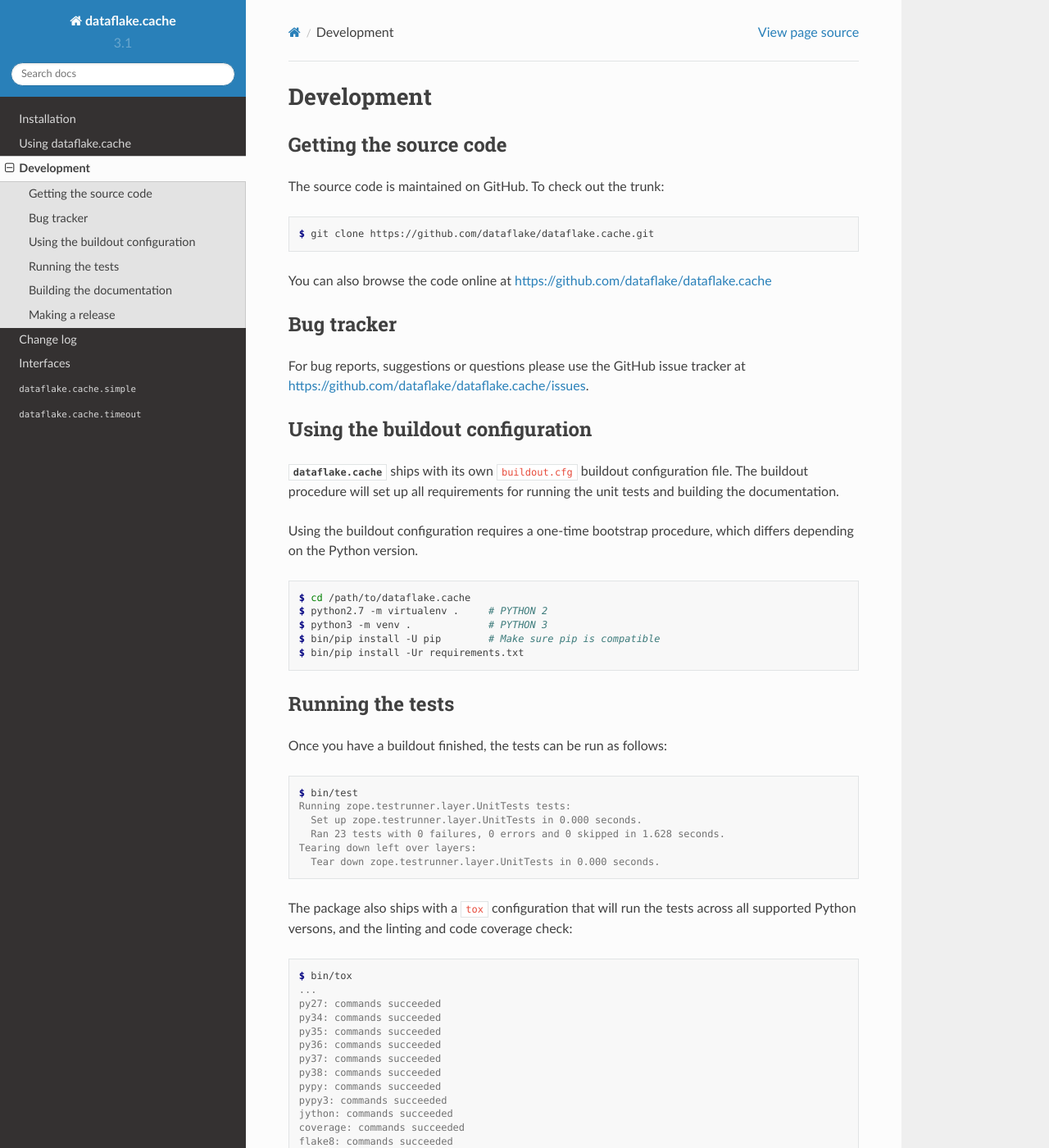
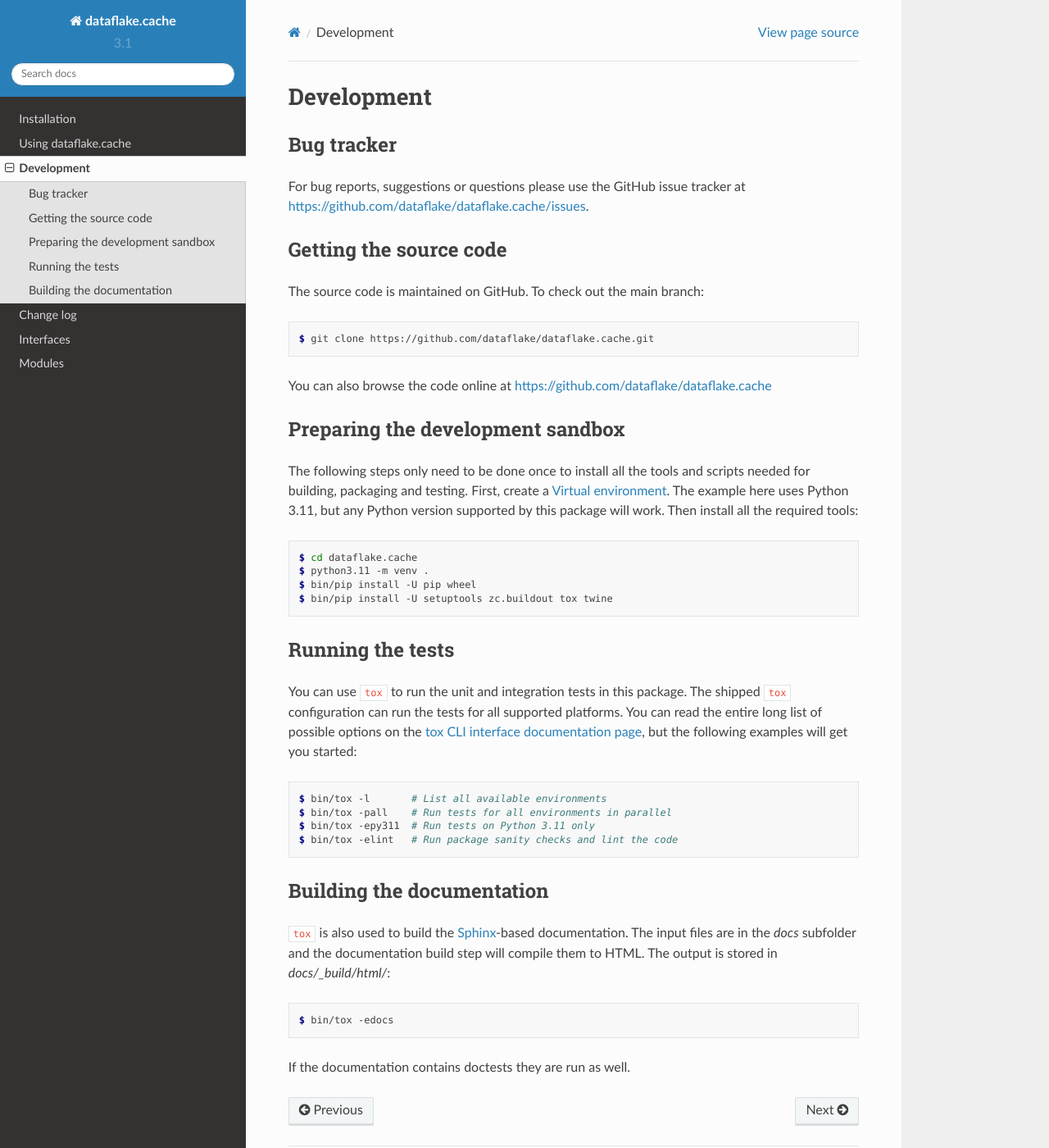
Before and after one commit to dataflake/dataflake.cache, a Sphinx documentation site: the page built from docs/development.rst, in a window 1280 px wide and 1400 px high. Shown: the whole window at 82% size. Built offline with Sphinx 7.4.7 and the Read the Docs theme 2.0.0, drawn with Linux system fonts in a browser that asks for light colours; the version number is read from the project's files by our own code; some of the changed text lies outside the part shown.

Commit message:
- revamping package documentation

```diff
--- a/docs/development.rst
+++ b/docs/development.rst
@@ -1,11 +1,16 @@
-=============
- Development
-=============
+Development
+===========
+
+Bug tracker
+-----------
+For bug reports, suggestions or questions please use the
+GitHub issue tracker at
+https://github.com/dataflake/dataflake.cache/issues.
 
 
 Getting the source code
-=======================
-The source code is maintained on GitHub. To check out the trunk:
+-----------------------
+The source code is maintained on GitHub. To check out the main branch:
 
 .. code-block:: console
 
@@ -15,112 +20,47 @@
 https://github.com/dataflake/dataflake.cache
 
 
-Bug tracker
-===========
-For bug reports, suggestions or questions please use the
-GitHub issue tracker at
-https://github.com/dataflake/dataflake.cache/issues.
-
-
-Using the buildout configuration
-================================
-:mod:`dataflake.cache` ships with its own :file:`buildout.cfg` buildout
-configuration file. The buildout procedure will set up all requirements
-for running the unit tests and building the documentation.
-
-Using the buildout configuration requires a one-time bootstrap procedure, which
-differs depending on the Python version.
+Preparing the development sandbox
+---------------------------------
+The following steps only need to be done once to install all the tools and
+scripts needed for building, packaging and testing. First, create a
+:term:`Virtual environment`. The example here uses Python 3.11, but any Python
+version supported by this package will work. Then install all the required
+tools:
 
 .. code-block:: console
 
-    $ cd /path/to/dataflake.cache
-    $ python2.7 -m virtualenv .     # PYTHON 2
-    $ python3 -m venv .             # PYTHON 3
-    $ bin/pip install -U pip        # Make sure pip is compatible
-    $ bin/pip install -Ur requirements.txt
+    $ cd dataflake.cache
+    $ python3.11 -m venv .
+    $ bin/pip install -U pip wheel
+    $ bin/pip install -U setuptools zc.buildout tox twine
 
 
 Running the tests
-=================
-Once you have a buildout finished, the tests can be run as follows:
+-----------------
+You can use ``tox`` to run the unit and integration tests in this package. The
+shipped ``tox`` configuration can run the tests for all supported platforms.
+You can read the entire long list of possible options on the
+`tox CLI interface documentation page
+<https://tox.wiki/en/latest/cli_interface.html>`_, but the following examples
+will get you started:
 
 .. code-block:: console
 
-    $ bin/test
-    Running zope.testrunner.layer.UnitTests tests:
-      Set up zope.testrunner.layer.UnitTests in 0.000 seconds.
-      Ran 23 tests with 0 failures, 0 errors and 0 skipped in 1.628 seconds.
-    Tearing down left over layers:
-      Tear down zope.testrunner.layer.UnitTests in 0.000 seconds.
+    $ bin/tox -l       # List all available environments
+    $ bin/tox -pall    # Run tests for all environments in parallel
+    $ bin/tox -epy311  # Run tests on Python 3.11 only
+    $ bin/tox -elint   # Run package sanity checks and lint the code
 
 
-The package also ships with a ``tox`` configuration that will run the tests
-across all supported Python versons, and the linting and code coverage check:
+Building the documentation
+--------------------------
+``tox`` is also used to build the :term:`Sphinx`-based documentation. The
+input files are in the `docs` subfolder and the documentation build step will
+compile them to HTML. The output is stored in `docs/_build/html/`:
 
 .. code-block:: console
 
-    $ bin/tox
-    ...
-    py27: commands succeeded
-    py34: commands succeeded
-    py35: commands succeeded
-    py36: commands succeeded
-    py37: commands succeeded
-    py38: commands succeeded
-    pypy: commands succeeded
-    pypy3: commands succeeded
-    jython: commands succeeded
-    coverage: commands succeeded
-    flake8: commands succeeded
+    $ bin/tox -edocs
 
-
-Building the documentation
-==========================
-The :mod:`dataflake.cache` buildout installs the Sphinx scripts required
-to build the documentation, including testing its code snippets:
-
-.. code-block:: console
-
-   $ cd docs
-   $ make doctest html
-   Running Sphinx...
-   ...
-   running tests...
-
-   Document: usage
-   ---------------
-   1 items passed all tests:
-     14 tests in default
-   14 tests in 1 items.
-   14 passed and 0 failed.
-   Test passed.
-
-   Doctest summary
-   ===============
-      14 tests
-       0 failures in tests
-       0 failures in setup code
-   build succeeded.
-   ...
-   Running Sphinx...
-   ...
-   build succeeded.
-
-   The HTML pages are in _build/html.
-
-
-Making a release
-================
-Make sure you have the added requirements ``wheel`` and ``twine`` available:
-
-.. code-block:: console
-
-    $ cd /path/to/dataflake.cache
-    $ bin/pip install -U wheel twine
-    $ rm -rf dist
-    $ bin/buildout -N
-    $ bin/buildout setup setup.py sdist bdist_wheel
-    $ bin/twine upload -s dist/*
-
-The ``bin/buildout`` step will make sure the correct package information
-is used.
+If the documentation contains doctests they are run as well.
--- a/docs/glossary.rst
+++ b/docs/glossary.rst
@@ -2,27 +2,30 @@
 
 .. _glossary:
 
-============================
 Glossary
-============================
+========
 
 .. glossary::
-
-  Setuptools
-    `Setuptools <http://peak.telecommunity.com/DevCenter/setuptools>`_
-    builds on Python's ``distutils`` to provide easier building,
-    distribution, and installation of packages.
 
   Interface
     An attribute of a model object that determines its type.  It is an
     instance of a ``zope.interface`` Interface class.
 
-  Zope
-    `The Z Object Publishing Framework <http://zope.org>`_.  The granddaddy
-    of Python web frameworks.
+  Sphinx
+    The documentation for this package is maintained using
+    `Sphinx <https://www.sphinx-doc.org/>`_, a tool to create documentation
+    in many formats based on reStructuredText files.
 
-  Virtualenv
-    An isolated Python environment.  Allows you to control which
-    packages are used on a particular project by cloning your main
-    Python.  `virtualenv <http://pypi.python.org/pypi/virtualenv>`_
-    was created by Ian Bicking.
+  virtual environment
+    The `Python venv module <https://docs.python.org/3/library/venv.html>`_
+    is used to create lightweight “virtual environments”, each with their
+    own independent set of Python packages installed in their site
+    directories. A virtual environment is created on top of an existing
+    Python installation, known as the virtual environment’s “base” Python,
+    and may optionally be isolated from the packages in the base environment,
+    so only those explicitly installed in the virtual environment are
+    available.
+
+  zc.buildout
+    `zc.buildout <http://buildout.org>`_ is a Python-based build system
+    for creating, assembling and deploying applications.
--- a/docs/usage.rst
+++ b/docs/usage.rst
@@ -34,8 +34,7 @@
     'not available'
 
 Both the simple and timeout caches are available as thread-safe
-implementations using locks, see the :ref:`simple_cache_module`
-and :ref:`timeout_cache_module` documentation.
+implementations using locks, see the :ref:`modules` documentation.
 
 The :ref:`api_interfaces_section` page contains more
 information about the cache APIs.
```
Also changed, not shown: README.rst (+2 -15 lines), buildout.cfg (+0 -12 lines), docs/api/modules.rst (added, +30 -0 lines), docs/api/simple.rst (deleted, +0 -17 lines), docs/api/timeout.rst (deleted, +0 -17 lines), docs/index.rst (+13 -21 lines), docs/install.rst (deleted, +0 -19 lines), docs/installation.rst (added, +21 -0 lines).
